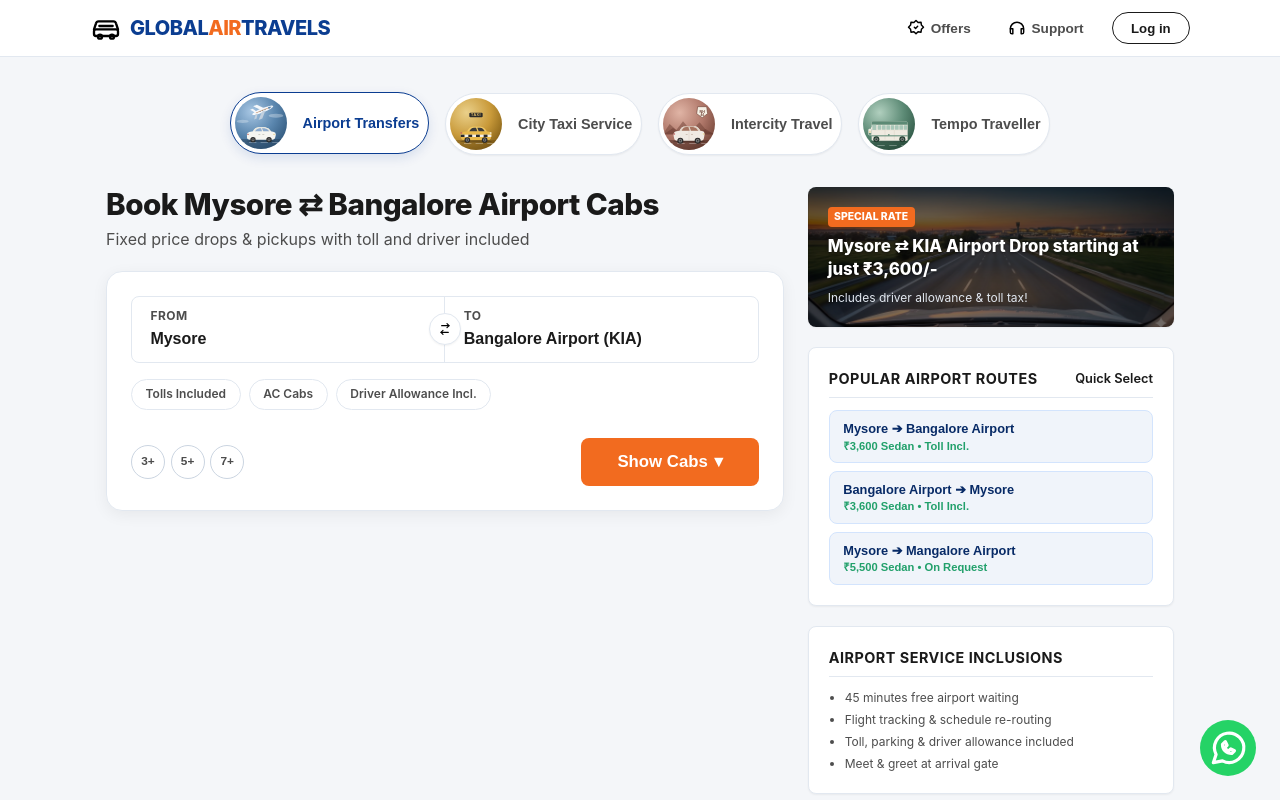
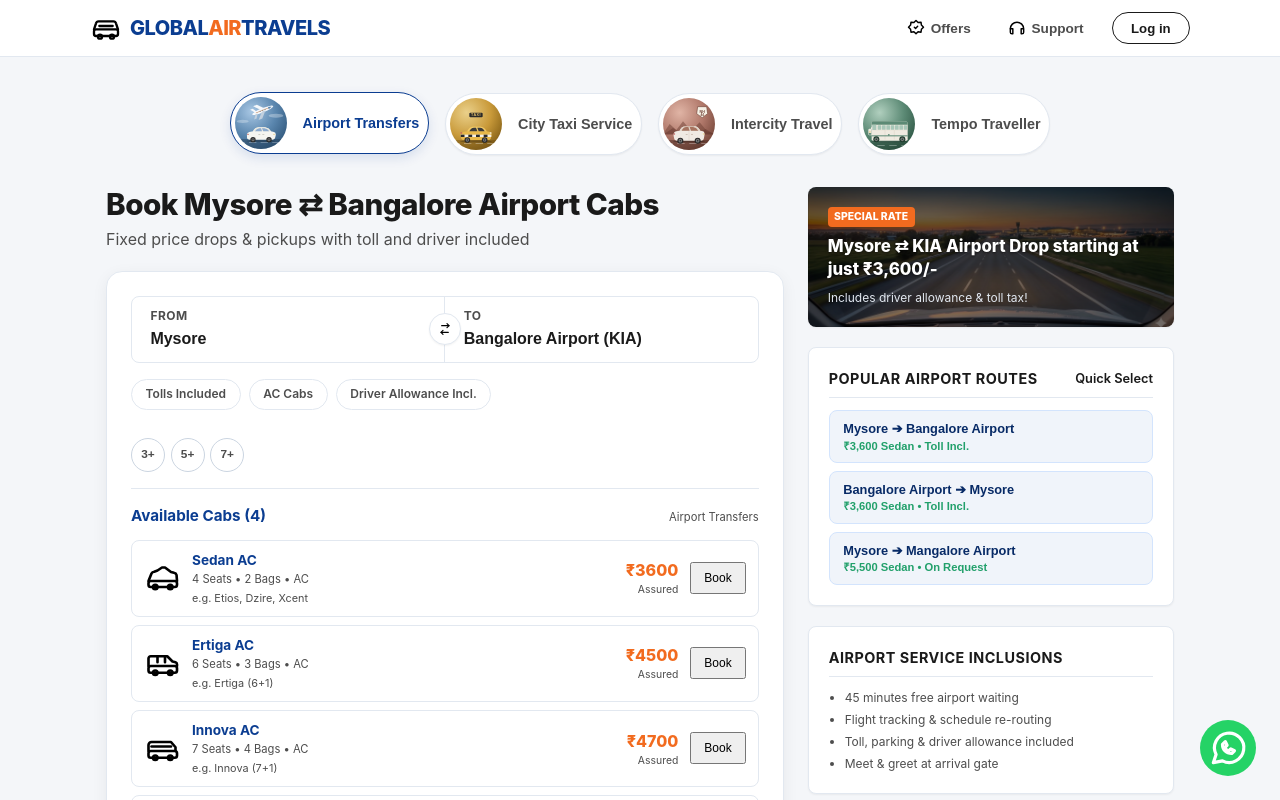
Before and after one commit to globalairtravels/cabs-website, a Next.js app: page / in a window 1280 px wide. Shown: the top 800 px of the page. Built offline with nearby package versions, Linux system fonts and the light colour scheme.

Commit message:
remove show cabs button

```diff
--- a/src/app/page.js
+++ b/src/app/page.js
@@ -69,9 +69,6 @@ export default function Home() {
 
   // Active filters inside search box (0 = no filter / none selected by default)
   const [minSeats, setMinSeats] = useState(0);
-
-  // Inline cab preview expansion on home screen
-  const [showInlineCabs, setShowInlineCabs] = useState(false);
 
   // Selected Cab & Passenger Info
   const [selectedCab, setSelectedCab] = useState(bookingConfig.cabTypes[0]);
@@ -142,8 +139,7 @@ export default function Home() {
   const handleTabChange = (tab) => {
     setTripType(tab);
 
-    // Hide the inline cab preview and clear the seater filter when switching tabs.
-    setShowInlineCabs(false);
+    // Clear the seater filter when switching tabs.
     setMinSeats(0);
 
     // Reset selectedCab if it's not applicable for the new tab.
@@ -286,14 +282,6 @@ export default function Home() {
   // Navigation handlers
   const handleSearchSubmit = (e) => {
     e.preventDefault();
-    if (tripType !== "city" && (!pickup || !drop)) {
-      alert("Please fill in pickup and drop locations.");
-      return;
-    }
-    if (filteredCabs.length > 0) {
-      setSelectedCab(filteredCabs[0]);
-    }
-    setShowInlineCabs((prev) => !prev);
   };
 
   const handleInlineCabSelect = (cab) => {
@@ -799,7 +787,7 @@ Please confirm my booking. Thank you!`;
                     <span className="filter-tag included-tag">Driver Allowance Incl.</span>
                   </div>
 
-                  {/* Bottom Action Row (Seat Filter & Primary Button) */}
+                  {/* Bottom Action Row (Seat Filter) */}
                   <div className="cleartrip-bottom-row">
                     <div className="seat-filter" aria-label="Minimum seats">
                       {[3, 5, 7].map((seatCount) => (
@@ -814,30 +802,9 @@ Please confirm my booking. Thank you!`;
                         </button>
                       ))}
                     </div>
-
-                    <button
-                      type="submit"
-                      className="btn-cleartrip-search"
-                      aria-expanded={showInlineCabs}
-                    >
-                      <span>{showInlineCabs ? "Hide Cabs" : "Show Cabs"}</span>
-                      <span
-                        className="show-cabs-chevron"
-                        style={{
-                          display: "inline-block",
-                          marginLeft: "0.4rem",
-                          transition: "transform 0.25s ease",
-                          transform: showInlineCabs ? "rotate(180deg)" : "rotate(0deg)"
-                        }}
-                        aria-hidden="true"
-                      >
-                        ▾
-                      </span>
-                    </button>
-                  </div>
-
-                  {showInlineCabs && (
-                    <div className="inline-cab-preview" style={{ marginTop: "1rem", borderTop: "1px solid var(--border-color)", paddingTop: "1rem" }}>
+                  </div>
+
+                  <div className="inline-cab-preview" style={{ marginTop: "1rem", borderTop: "1px solid var(--border-color)", paddingTop: "1rem" }}>
                       <div style={{ display: "flex", justifyContent: "space-between", alignItems: "baseline", marginBottom: "0.75rem" }}>
                         <h3 style={{ fontSize: "0.95rem", fontWeight: 700, color: "var(--primary-navy)", margin: 0 }}>
                           Available Cabs ({filteredCabs.length})
@@ -913,7 +880,6 @@ Please confirm my booking. Thank you!`;
                         Prices include tolls, driver allowance & GST. No hidden charges.
                       </p>
                     </div>
-                  )}
 
                 </form>
               </div>
```
